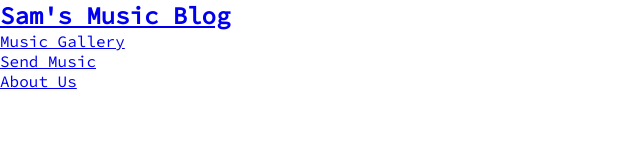
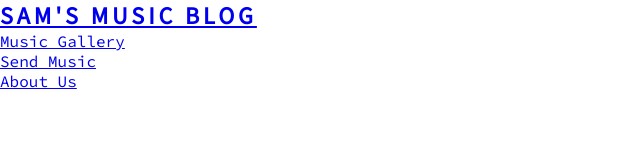
Before and after one commit to samuelkerstell/portfolio-project-1, a plain HTML site: page index.html in a window 1280 px wide. Shown: the whole page, without its empty margins (0-640 px from the left). Drawn offline with Linux system fonts and the light colour scheme.

Commit message:
Add new font to h1 and h2

```diff
--- a/assets/css/style.css
+++ b/assets/css/style.css
@@ -11,3 +11,9 @@ body {
     font-weight: 300;
     color: #373737;
 }
+
+h1, h2 {
+    font-family: 'Source Sans Pro', sans-serif;
+    text-transform: uppercase;
+    letter-spacing: 4px;
+}
```
